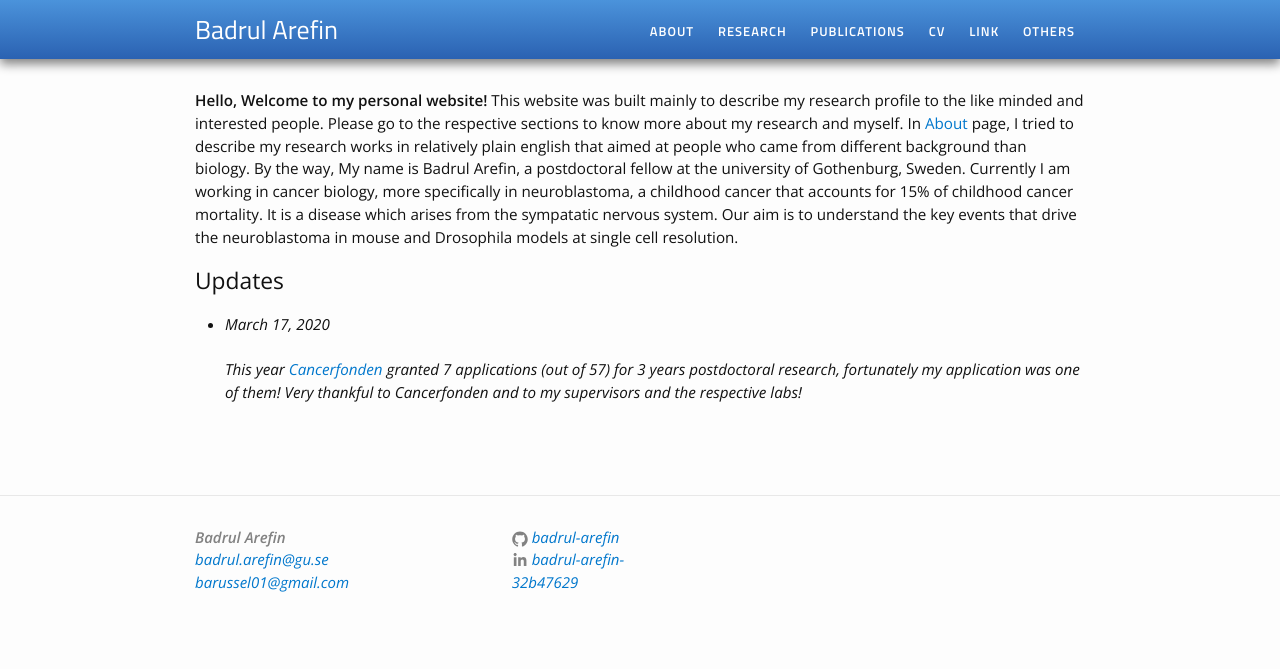
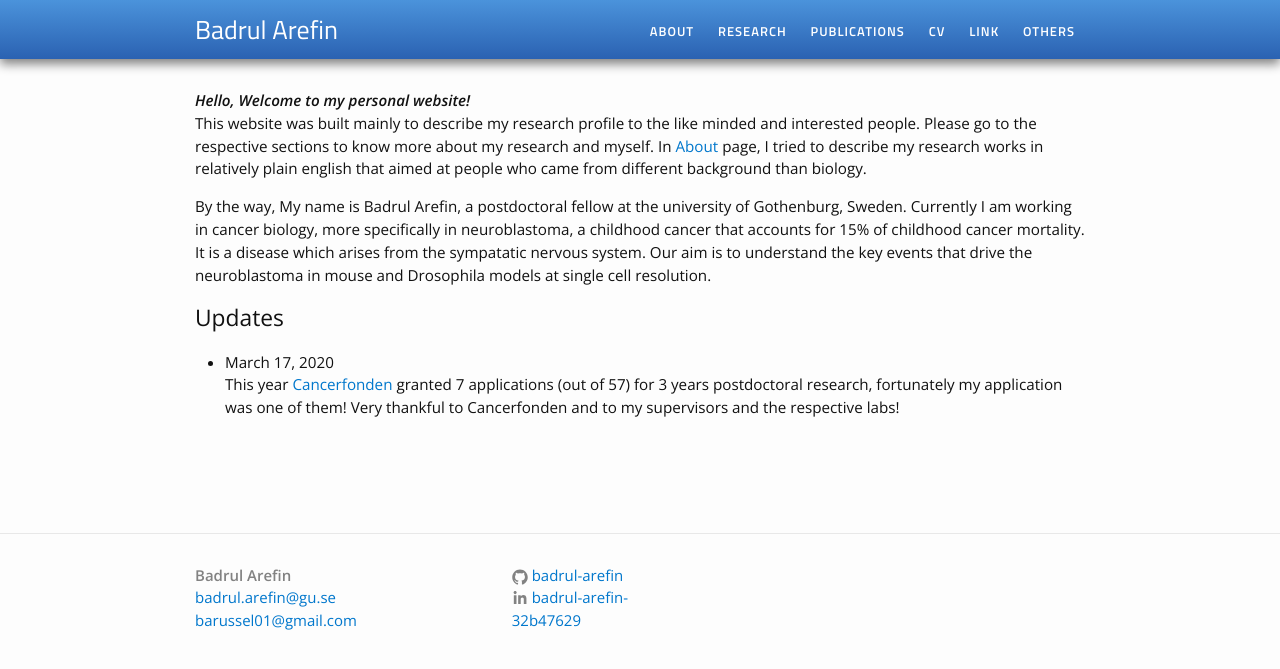
Before and after one commit to Badrul-Arefin/badrul-arefin.github.io, a Jekyll site: the page built from index.html, in a window 1280 px wide. Shown: the top 669 px of the page. Built offline with Jekyll 4.4.1, drawn with Linux system fonts in a browser that asks for light colours.

Commit message:
Update index.html

```diff
--- a/index.html
+++ b/index.html
@@ -4,26 +4,25 @@ layout: default
 
 <div class="home">
 
- <b>Hello, Welcome to my personal website!</b>
+ <i><b>Hello, Welcome to my personal website!</b></i>
 
-  This website was built mainly to describe my research profile to the like minded and interested people. Please go to the
+  <p> This website was built mainly to describe my research profile to the like minded and interested people. Please go to the
   respective sections to know more about my research and myself. In <a href="about">About</a> page, I tried to describe my
   research works in relatively plain english that aimed at people who came from different background than biology.
 
-  By the way, My name is Badrul Arefin, a postdoctoral fellow at the university of Gothenburg, Sweden. Currently I am working
+
+
+<p> By the way, My name is Badrul Arefin, a postdoctoral fellow at the university of Gothenburg, Sweden. Currently I am working
   in cancer biology, more specifically in neuroblastoma, a childhood cancer that accounts for 15% of childhood cancer
   mortality. It is a disease which arises from the sympatatic nervous system. Our aim is to understand the key events that
   drive the neuroblastoma in mouse and Drosophila models at single cell resolution.
-
-<p>
-
 
 </div>
 
 <h2>Updates</h2>
 <div class="updates" style="height: 10em; overflow-y: scroll;">
 <ul>
-<li><i> March 17, 2020 </li> <br> This year <a href="https://www.cancerfonden.se/forskning/for-forskare/samtliga-anslagsbeslut">
+<li> March 17, 2020<br> This year <a href="https://www.cancerfonden.se/forskning/for-forskare/samtliga-anslagsbeslut">
   Cancerfonden</a> granted 7 applications (out of 57) for 3 years postdoctoral research, fortunately my application was one
   of them! Very thankful to Cancerfonden and to my supervisors and the respective labs!
 </ul>
```
